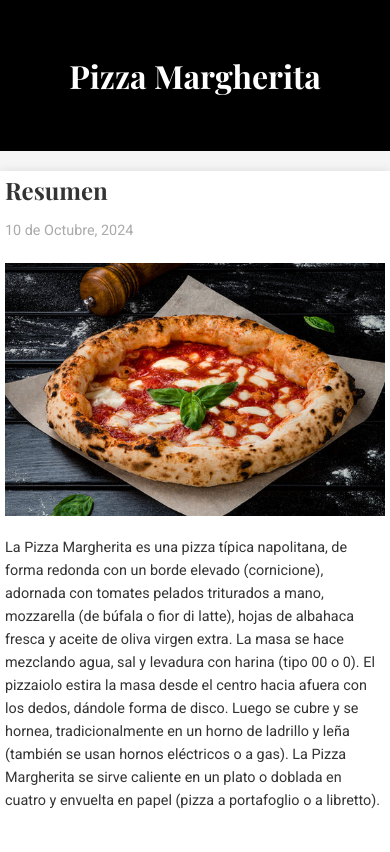
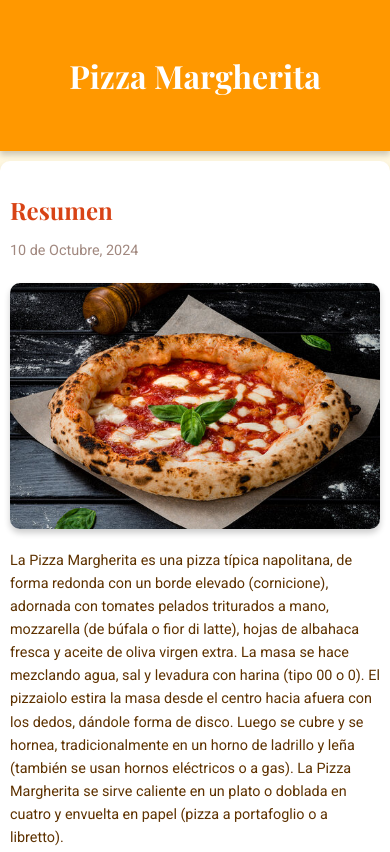
Before and after one commit to jorgearendon/TP2, a plain HTML site: page post5.html in a window 390 px wide. Shown: the top 852 px of the page. Drawn offline with nearby package versions, Linux system fonts and the light colour scheme.

Commit message:
Update post3.css

```diff
--- a/post3.css
+++ b/post3.css
@@ -1,17 +1,18 @@
 body {
     font-family: 'Roboto', sans-serif;
-    background-color: #f5f5f5;
-    color: #333;
+    background-color: #fff8e1; /* Fondo cálido */
+    color: #5e3200; /* Texto marrón cálido */
     margin: 0;
     padding: 0;
     line-height: 1.6;
 }
 
 header {
-    background-color: #000;
+    background-color: #ff9800; /* Naranja cálido */
     color: #fff;
     text-align: center;
     padding: 50px 0;
+    box-shadow: 0 4px 6px rgba(0, 0, 0, 0.2);
 }
 
 header h1 {
@@ -21,44 +22,49 @@ header h1 {
 }
 
 nav {
-    background-color: #fff;
-    border-bottom: 1px solid #ccc;
+    background-color: #ffe0b2; /* Fondo cálido claro */
+    border-bottom: 1px solid #ff9800;
     padding: 15px 0;
+    text-align: center;
 }
 
 nav a {
-    color: #333;
+    color: #5e3200;
     margin: 0 20px;
     text-decoration: none;
     font-weight: bold;
     font-size: 1.1em;
+    transition: color 0.3s;
 }
 
 nav a:hover {
-    color: #000;
+    color: #ff6f00; /* Naranja más intenso al pasar el cursor */
 }
 
 .container {
     max-width: 800px;
     margin: 40px auto;
-    padding: 0 20px;
+    padding: 20px;
     background-color: #fff;
-    box-shadow: 0 0 10px rgba(0, 0, 0, 0.1);
+    box-shadow: 0 4px 8px rgba(0, 0, 0, 0.1);
+    border-radius: 10px;
 }
 
 .post {
     margin-bottom: 30px;
     padding-bottom: 30px;
+    border-bottom: 1px solid #ffe0b2;
 }
 
 .post h2 {
     font-family: 'Playfair Display', serif;
     font-size: 2.5em;
     margin-bottom: 10px;
+    color: #d84315; /* Tono tierra cálido */
 }
 
 .post .date {
-    color: #aaa;
+    color: #a1887f; /* Marrón claro */
     font-size: 0.9em;
     margin-bottom: 20px;
 }
@@ -69,18 +75,22 @@ nav a:hover {
     max-width: 600px;
     height: auto;
     margin: 20px auto;
+    border-radius: 10px;
+    box-shadow: 0 4px 6px rgba(0, 0, 0, 0.2);
 }
 
 .post p {
     font-size: 1.1em;
+    color: #5e3200;
 }
 
 footer {
-    background-color: #000;
+    background-color: #ff9800;
     color: #fff;
     text-align: center;
     padding: 20px 0;
     font-size: 0.9em;
+    border-top: 5px solid #d84315;
 }
 
 @media (max-width: 768px) {
@@ -95,7 +105,7 @@ footer {
 
     .container {
         margin: 20px auto;
-        padding: 0 10px;
+        padding: 10px;
     }
 
     .post h2 {
@@ -119,7 +129,7 @@ footer {
 
     .container {
         margin: 10px auto;
-        padding: 0 5px;
+        padding: 10px;
     }
 
     .post h2 {
```
